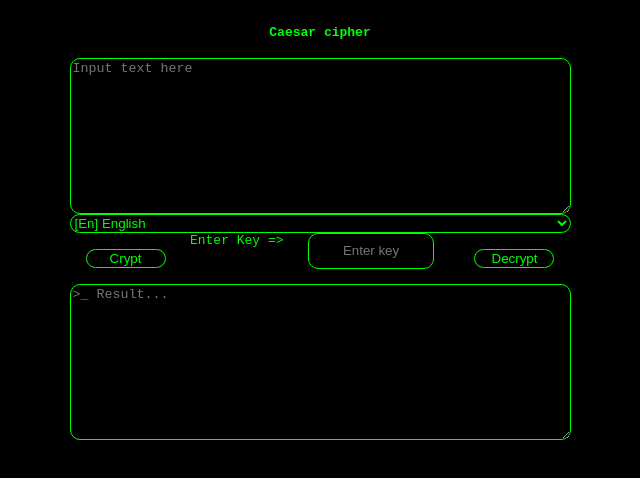
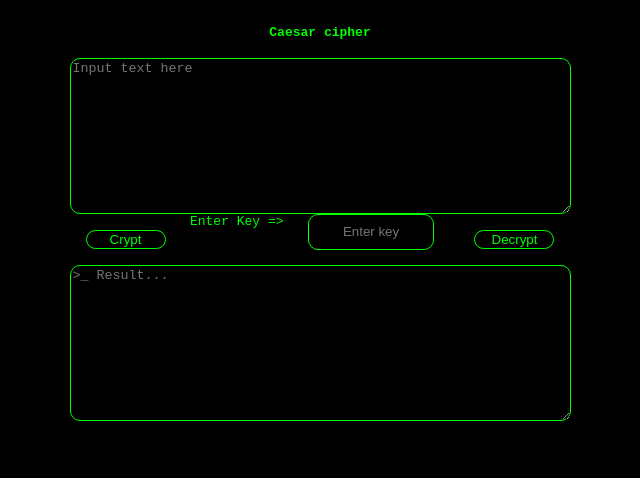
Before and after one commit to MaxDudko/decryptor, a plain HTML site: page index.html in a window 1280 px wide. Shown: the whole page, without its empty margins (320-960 px from the left). Drawn offline with Linux system fonts and the light colour scheme.

Commit message:
Update index.html

```diff
--- a/index.html
+++ b/index.html
@@ -9,10 +9,10 @@
     <form>
       <h4>Caesar cipher</h4>
       <textarea id="inputForm" rows="10" cols="60" placeholder="Input text here"></textarea>
-      <select id="lang">
+      <!--<select id="lang">
         <option value="enAlphabet">[En] English</option>
         <option value="ruAlphabet">[Ru] Русский</option>
-      </select>
+      </select>-->
       <div>
         <div>
           <!--<lable for="inputKey">Enter Key:
```
